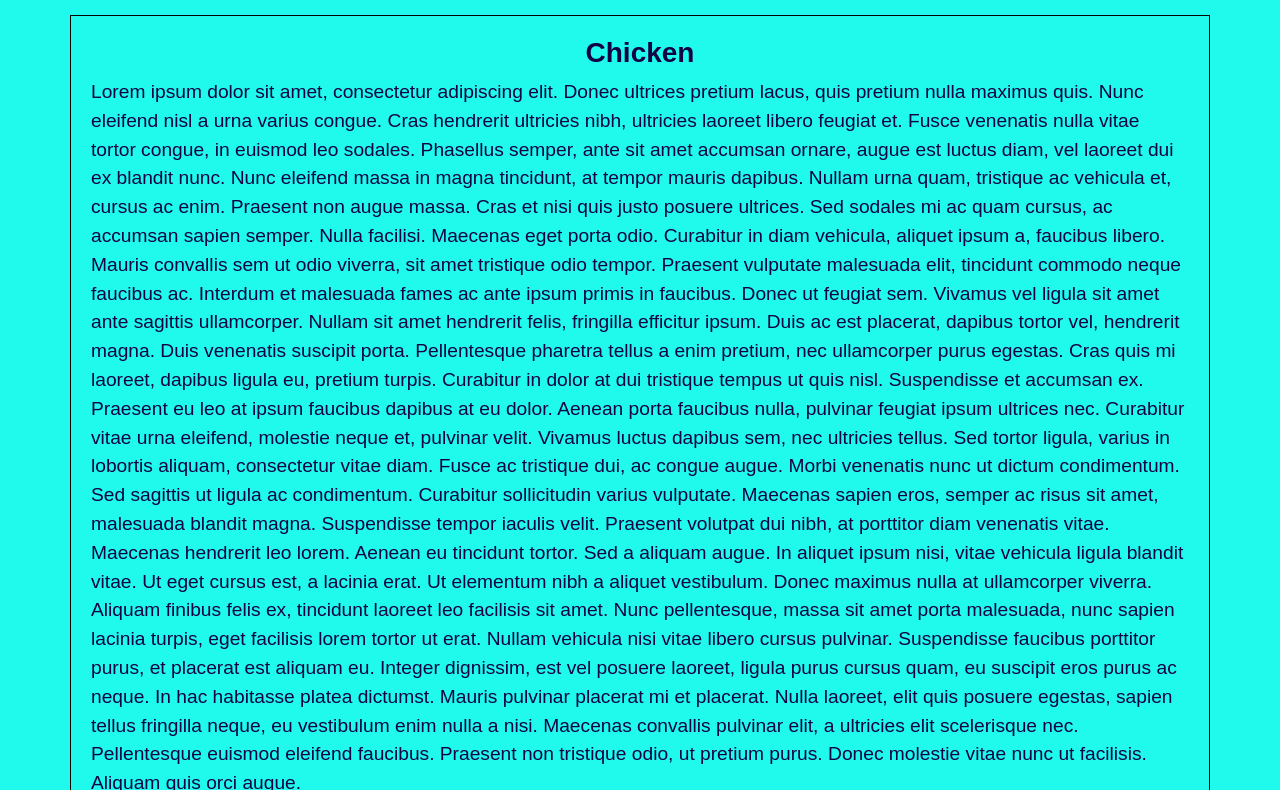
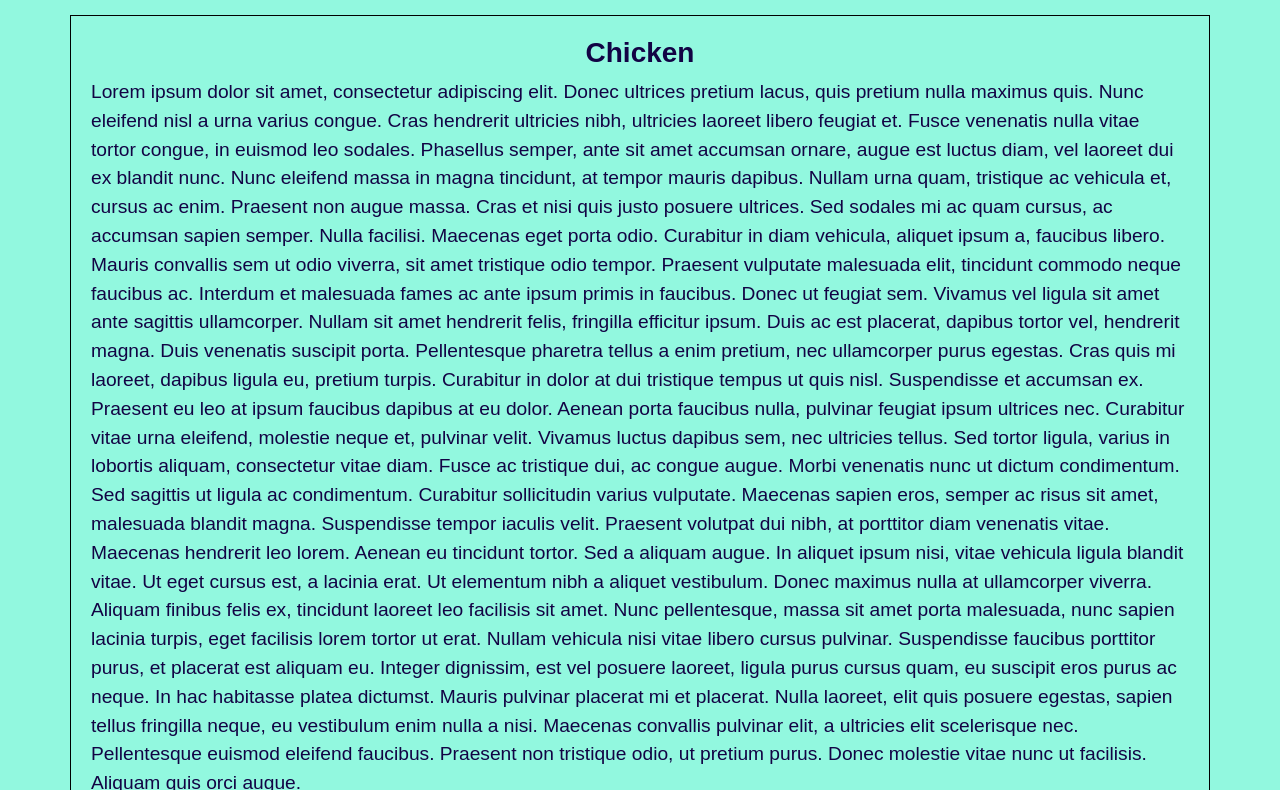
Before and after one commit to shy-programmer/cousera, a plain HTML site: page mod3_solution/index.html in a window 1280 px wide. Shown: the part 145-935 px from the top of the page. Drawn offline with Linux system fonts and the light colour scheme.

Commit message:
Updating

```diff
--- a/mod3_solution/css/styles.css
+++ b/mod3_solution/css/styles.css
@@ -2,7 +2,7 @@
 body {
     font-family: Arial, Helvetica, sans-serif;
     font-size: 1.2em;
-    background-color: #20FAED;
+    background-color: #92f8df;
     color: #120344;
 }
 
```
